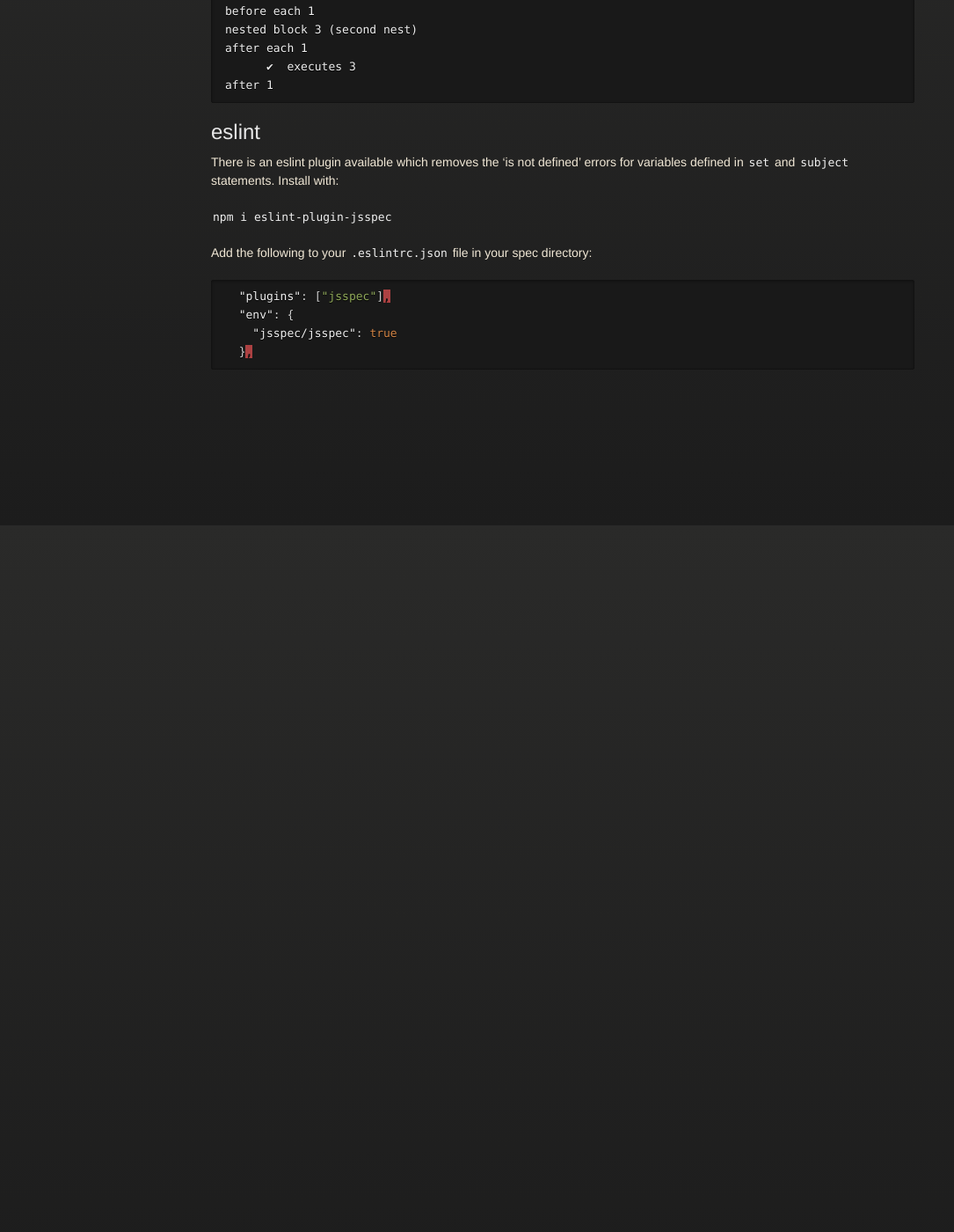
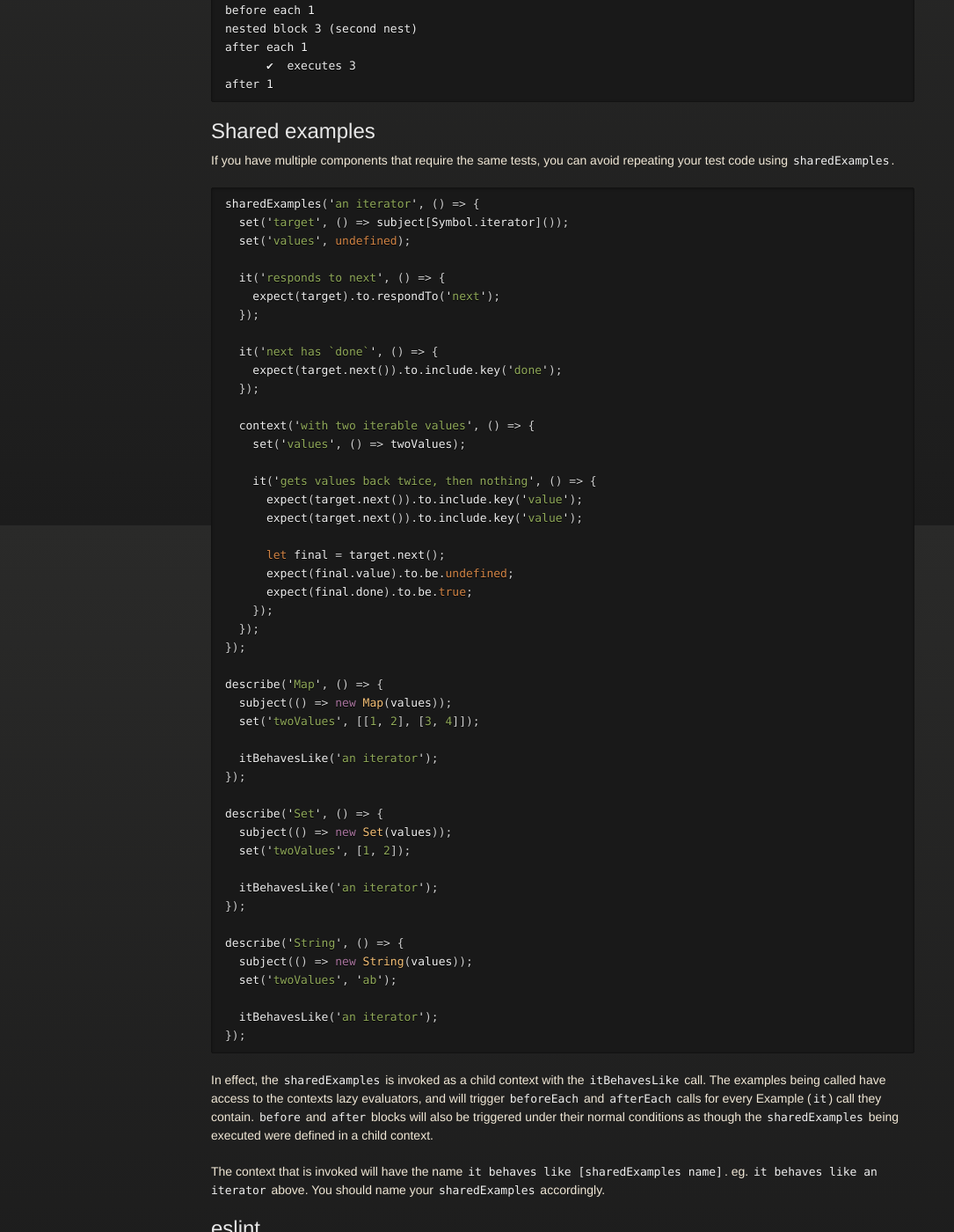
Before and after one commit to jsspec/jsspec.github.io, a Jekyll site: the page built from index.md, in a window 1280 px wide and 1400 px high, scrolled down 4803 px. Shown: the whole window at 88% size, without its empty margins (0-1085 px from the left). Built offline with Jekyll 4.4.1, drawn with Linux system fonts in a browser that asks for light colours; our own code applies the rules of GitHub Pages for plain Markdown files; before the commit the page ends 5313 px from its top, so only the background shows below that; some of the changed text lies outside the part shown.

Commit message:
Add shared examples

````diff
--- a/index.md
+++ b/index.md
@@ -1,4 +1,4 @@
-# JSSPEC
+# JSSpec
 Contextualised spec runner for JavaScript in the flavour of `RSpec` (Ruby Spec runner).
 
 ## Why
@@ -124,20 +124,20 @@ it('is a thing', () => {
 });
 ```
 ## Hooks
-## `before([description, [options]], block)`
+### `before([description, [options]], block)`
 Define a before block to run before any `it` example block in this context. This includes nested examples. If no examples exit in the context, the `block` provided will not be run.
 
 The `block` has access to lazy values (variables defined by `set` and `subject`), but (just like an example block) the values are reset at the end of the block execution. `before` blocks should be used to set external contexts - such as database entries, or file content - rather than setting variables to be used in the test code.
 
-## `after([description, [options]], block)`
+### `after([description, [options]], block)`
 Define an after block to run after all `it` example block in this context. This includes nested examples. If no examples exit in the context, the `block` provided will not be run.
 
 The `block` has access to lazy values (variables defined by `set` and `subject`), but (just like an example block) the values are reset at the end of the block execution. `after` blocks should be used to tear down external contexts - such as database entries, or file content - rather than doing anything with the test variables.
 
-## `beforeEach([description, [options]], block)`
+### `beforeEach([description, [options]], block)`
 As per before hook, except that it runs before _every_ `it` example block in this context. This included nested examples.
 
-## `afterEach([description, [options]], block)`
+### `afterEach([description, [options]], block)`
 As per before hook, except that it runs before _every_ `it` example block in this context. This included nested examples.
 
 Order of execution:
@@ -197,6 +197,62 @@ after each 1
 after 1
 ```
 
+## Shared examples
+If you have multiple components that require the same tests, you can avoid repeating your test code using `sharedExamples`.
+
+```javascript
+sharedExamples('an iterator', () => {
+  set('target', () => subject[Symbol.iterator]());
+  set('values', undefined);
+
+  it('responds to next', () => {
+    expect(target).to.respondTo('next');
+  });
+
+  it('next has `done`', () => {
+    expect(target.next()).to.include.key('done');
+  });
+
+  context('with two iterable values', () => {
+    set('values', () => twoValues);
+
+    it('gets values back twice, then nothing', () => {
+      expect(target.next()).to.include.key('value');
+      expect(target.next()).to.include.key('value');
+
+      let final = target.next();
+      expect(final.value).to.be.undefined;
+      expect(final.done).to.be.true;
+    });
+  });
+});
+
+describe('Map', () => {
+  subject(() => new Map(values));
+  set('twoValues', [[1, 2], [3, 4]]);
+
+  itBehavesLike('an iterator');
+});
+
+describe('Set', () => {
+  subject(() => new Set(values));
+  set('twoValues', [1, 2]);
+
+  itBehavesLike('an iterator');
+});
+
+describe('String', () => {
+  subject(() => new String(values));
+  set('twoValues', 'ab');
+
+  itBehavesLike('an iterator');
+});
+```
+
+In effect, the `sharedExamples` is invoked as a child context with the `itBehavesLike` call. The examples being called have access to the contexts lazy evaluators, and will trigger `beforeEach` and `afterEach` calls for every Example (`it`) call they contain. `before` and `after` blocks will also be triggered under their normal conditions as though the `sharedExamples` being executed were defined in a child context.
+
+The context that is invoked will have the name `it behaves like [sharedExamples name]`. eg. `it behaves like an iterator` above. You should name your `sharedExamples` accordingly.
+
 ## eslint
 There is an eslint plugin available which removes the 'is not defined' errors for variables defined in `set` and `subject` statements. Install with:
 
````
Also changed, not shown: other parts of index.md (+1 -1 lines).
